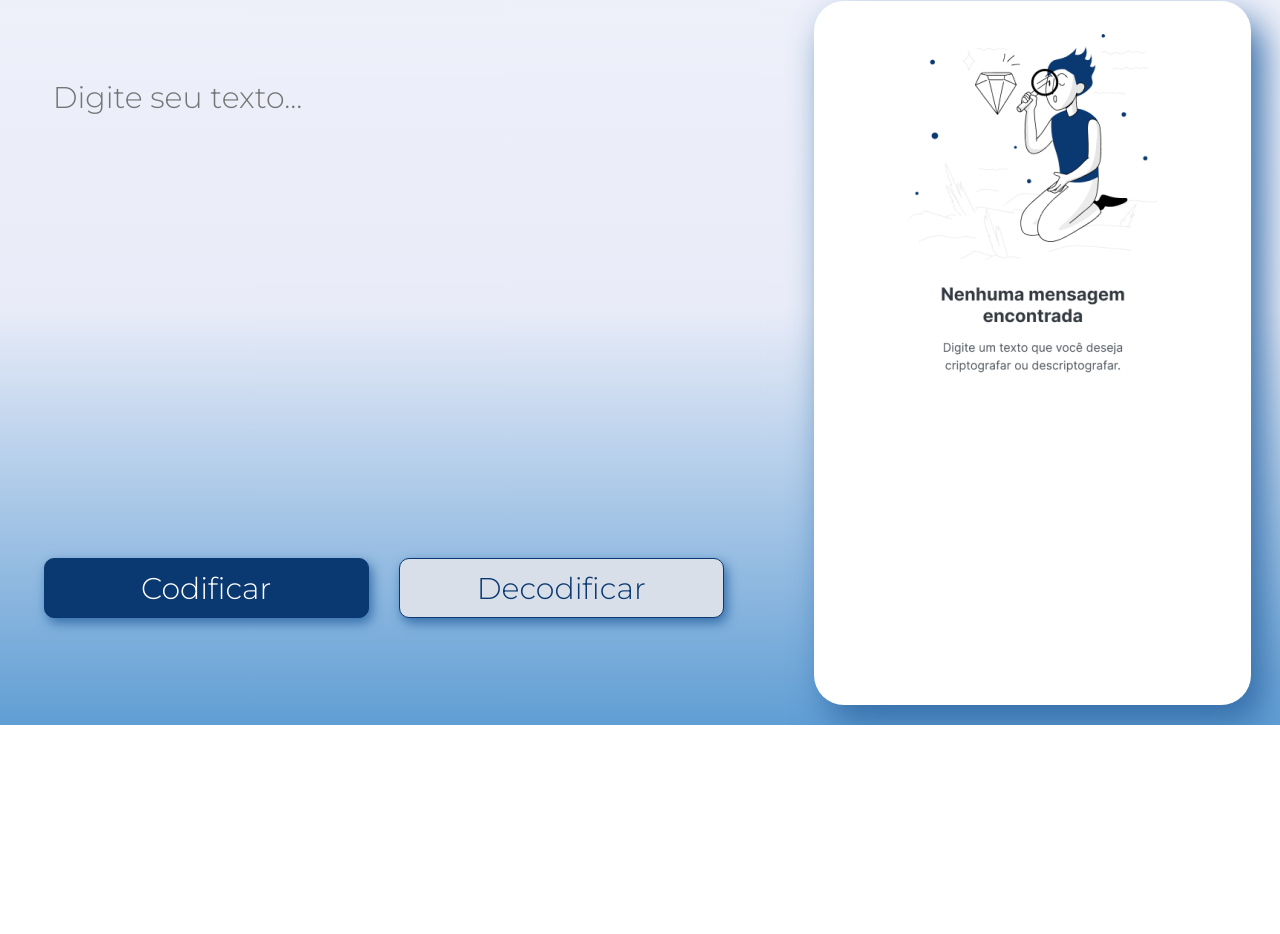
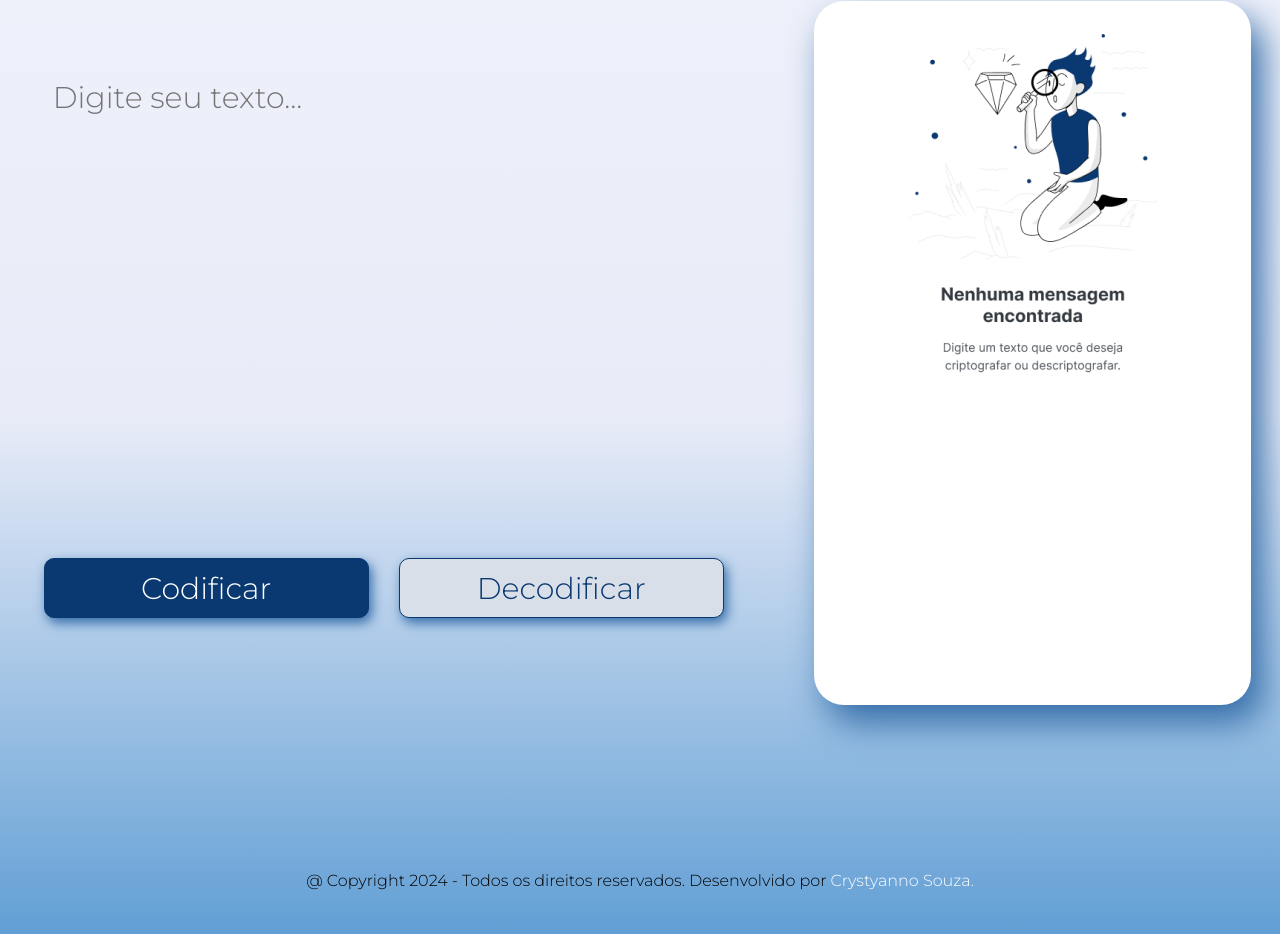
Before and after one commit to Crystyanno/decodificador-texto, a plain HTML site: page index.html in a window 1280 px wide. Shown: the part 110-1044 px from the top of the page. Before the commit the page ends 835 px from the top, so only its background shows below. Drawn offline with Linux system fonts and the light colour scheme.

Commit message:
add footer

```diff
--- a/assets/styles/style.css
+++ b/assets/styles/style.css
@@ -109,6 +109,14 @@ footer {
     margin-bottom: 3rem;
 }
 
+footer p {
+    font-size: 16px;
+}
+
+footer span {
+    color: white;
+}
+
 @media screen and (max-width: 820px) {
     * {
         font-size: 20px;
--- a/index.html
+++ b/index.html
@@ -44,6 +44,11 @@
             <button type="button" class="invisivel btn-copiar">Copiar</button>
         </section>
     </main>
+
+    <footer>
+         <p>@ Copyright 2024 - Todos os direitos reservados. Desenvolvido por <span>Crystyanno Souza.</span></p>
+    </footer>
+
     <script src="assets/js/criptografia.js"></script>
     <script src="assets/js/valida.js"></script>
     <script src="assets/js/copiar.js"></script>
```
